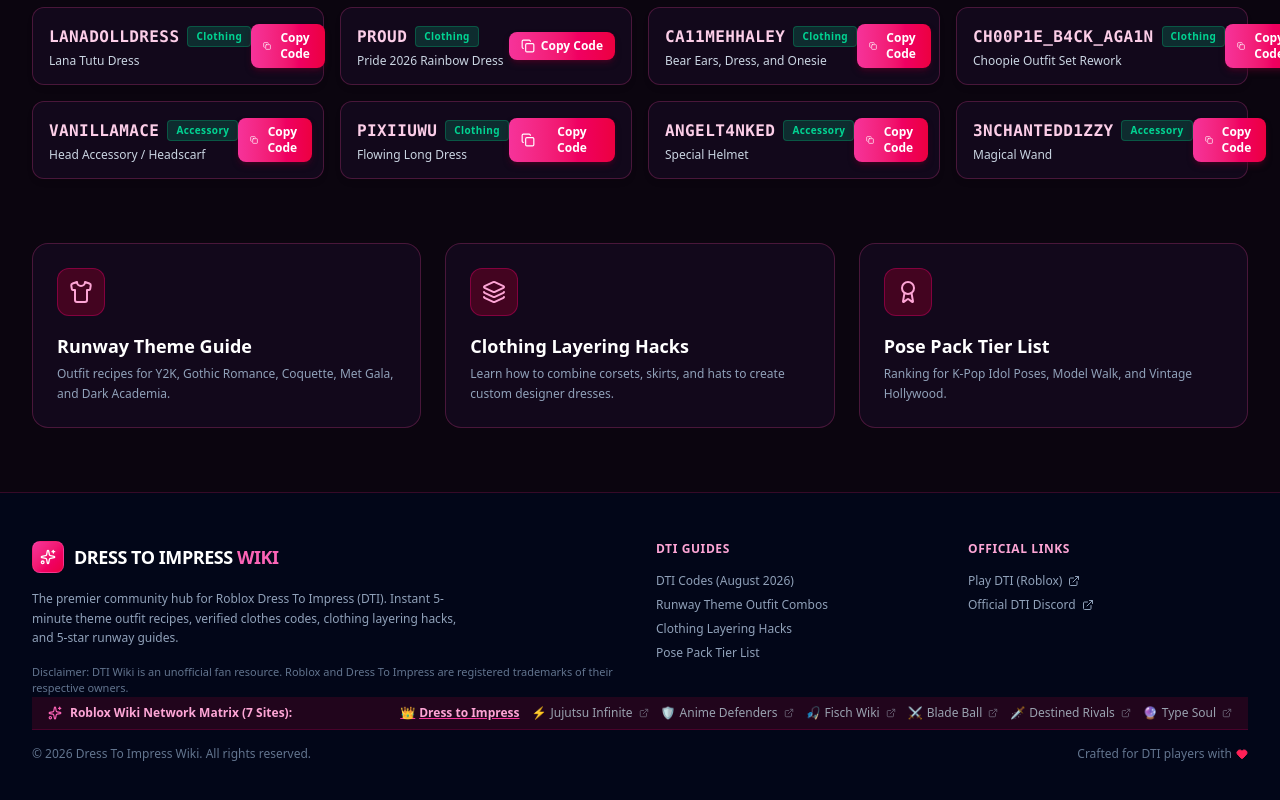
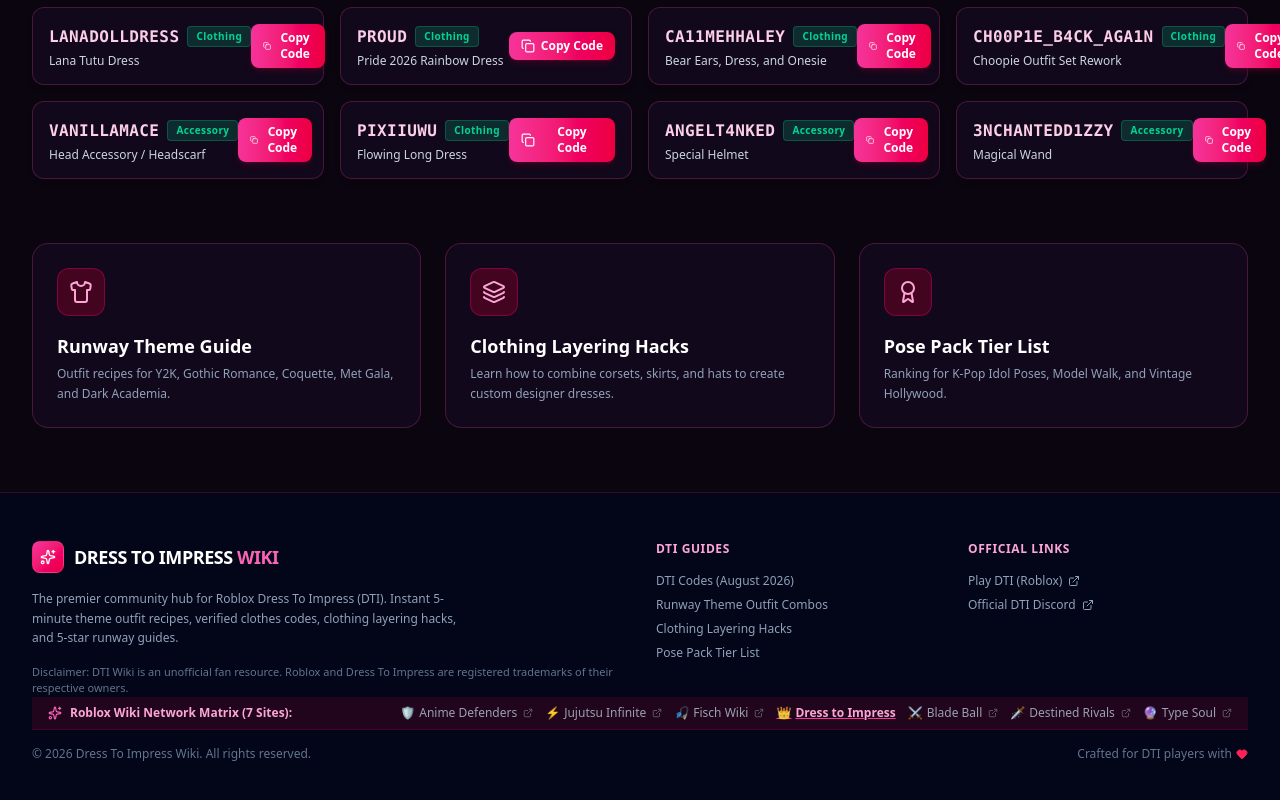
Before and after one commit to lianlele168/dti-wiki, a Next.js app: page / in a window 1280 px wide. Shown: the part 1638-2438 px from the top of the page. Built offline with nearby package versions, Linux system fonts and the light colour scheme.

Commit message:
chore: update domain

```diff
--- a/src/app/layout.tsx
+++ b/src/app/layout.tsx
@@ -4,7 +4,7 @@
 import Footer from '@/components/Footer';
 
 export const metadata: Metadata = {
-  metadataBase: new URL('https://dti-wiki.vercel.app'),
+  metadataBase: new URL('https://dti.robloxwikihub.com'),
   alternates: {
     canonical: '/',
   },
@@ -22,7 +22,7 @@
   openGraph: {
     title: 'Dress To Impress Codes & Runway Theme Helper — Roblox DTI Wiki',
     description: 'Get active DTI codes, theme outfit recipes, clothing layering hacks, and 5-star runway tips.',
-    url: 'https://dti-wiki.vercel.app',
+    url: 'https://dti.robloxwikihub.com',
     siteName: 'DTI Wiki',
     locale: 'en_US',
     type: 'website',
@@ -53,7 +53,7 @@
     '@context': 'https://schema.org',
     '@type': 'WebSite',
     name: 'Dress To Impress Wiki',
-    url: 'https://dti-wiki.vercel.app',
+    url: 'https://dti.robloxwikihub.com',
     description: 'The premier community guide for Roblox Dress To Impress (DTI) with active codes, theme outfit recipes, and layering hacks.',
   };
 
--- a/src/app/robots.ts
+++ b/src/app/robots.ts
@@ -7,6 +7,6 @@
       allow: '/',
       disallow: ['/api/'],
     },
-    sitemap: 'https://dti-wiki-1.vercel.app/sitemap.xml',
+    sitemap: 'https://dti.robloxwikihub.com/sitemap.xml',
   };
 }
--- a/src/app/sitemap.ts
+++ b/src/app/sitemap.ts
@@ -1,7 +1,7 @@
 import { MetadataRoute } from 'next';
 
 export default function sitemap(): MetadataRoute.Sitemap {
-  const baseUrl = 'https://dti-wiki-1.vercel.app';
+  const baseUrl = 'https://dti.robloxwikihub.com';
   const currentDate = new Date().toISOString();
 
   return [
--- a/src/components/MatrixNav.tsx
+++ b/src/components/MatrixNav.tsx
@@ -2,13 +2,13 @@
 import { ExternalLink, Sparkles } from 'lucide-react';
 
 export const MATRIX_SITES = [
-  { name: 'Dress to Impress', url: 'https://dti-wiki.vercel.app', icon: '👑', active: true },
-  { name: 'Jujutsu Infinite', url: 'https://jujutsu-infinite-wiki.vercel.app', icon: '⚡' },
-  { name: 'Anime Defenders', url: 'https://anime-defenders-wiki.vercel.app', icon: '🛡️' },
-  { name: 'Fisch Wiki', url: 'https://fisch-wiki.vercel.app', icon: '🎣' },
-  { name: 'Blade Ball', url: 'https://blade-ball-wiki.vercel.app', icon: '⚔️' },
-  { name: 'Destined Rivals', url: 'https://destined-rivals-wiki.vercel.app', icon: '🗡️' },
-  { name: 'Type Soul', url: 'https://type-soul-wiki.vercel.app', icon: '🔮' }
+  { name: 'Anime Defenders', url: 'https://animedefenders.robloxwikihub.com', icon: '🛡️' },
+  { name: 'Jujutsu Infinite', url: 'https://jujutsuinfinite.robloxwikihub.com', icon: '⚡' },
+  { name: 'Fisch Wiki', url: 'https://fisch.robloxwikihub.com', icon: '🎣' },
+  { name: 'Dress to Impress', url: 'https://dti.robloxwikihub.com', icon: '👑', active: true },
+  { name: 'Blade Ball', url: 'https://bladeball.robloxwikihub.com', icon: '⚔️' },
+  { name: 'Destined Rivals', url: 'https://destinedrivals.robloxwikihub.com', icon: '🗡️' },
+  { name: 'Type Soul', url: 'https://typesoul.robloxwikihub.com', icon: '🔮' }
 ];
 
 export const MatrixNav = () => {
```
